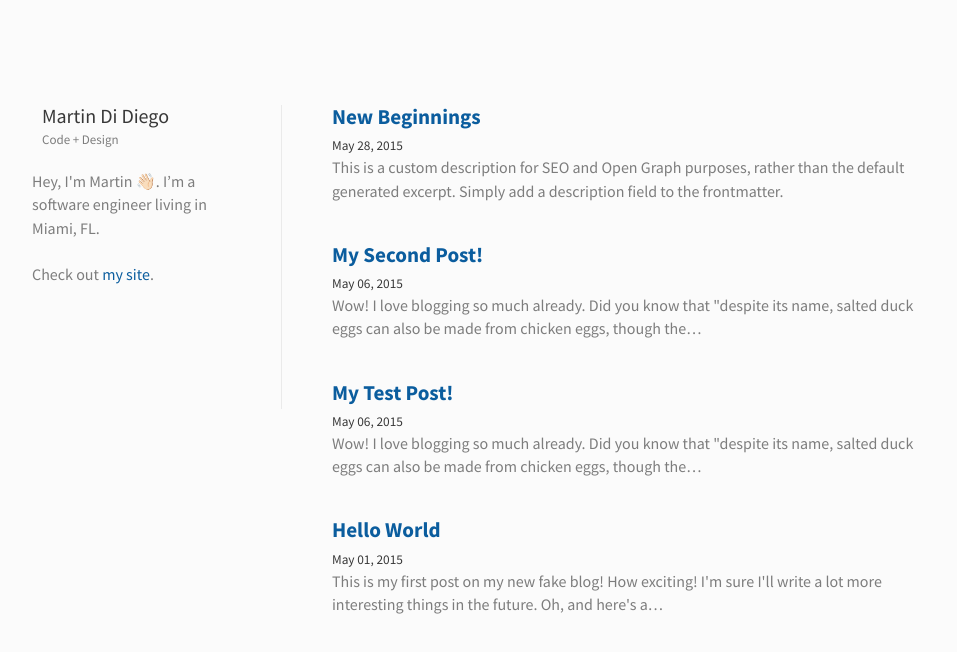
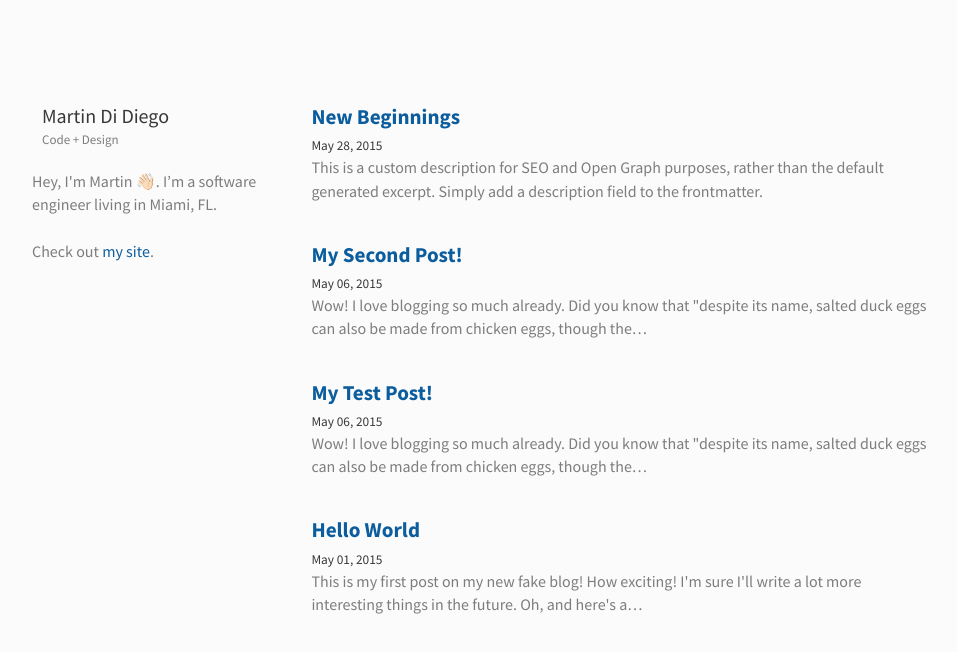
Before and after one commit to martindidiego/personal-blog, a Gatsby site: page / in a window 1280 px wide. Shown: the whole page, without its empty margins (158-1115 px from the left). Built offline with nearby package versions, Linux system fonts and the light colour scheme; Gatsby itself is replaced by a stand-in of ours; some packages are replaced by stand-ins of ours.

Commit message:
Tweak styles

```diff
--- a/src/components/Bio/Bio.style.js
+++ b/src/components/Bio/Bio.style.js
@@ -10,10 +10,7 @@ import { colors, centerChildrenHorizontally } from "../../utils/styles"
  * Component wrapper.
  */
 export const Wrapper = styled.div`
-  padding-right: 50px;
-  border-right: 1px solid rgba(212, 212, 212, 0.45);
   margin-right: 50px;
-  padding-bottom: 100px;
 `
 
 /**
```
